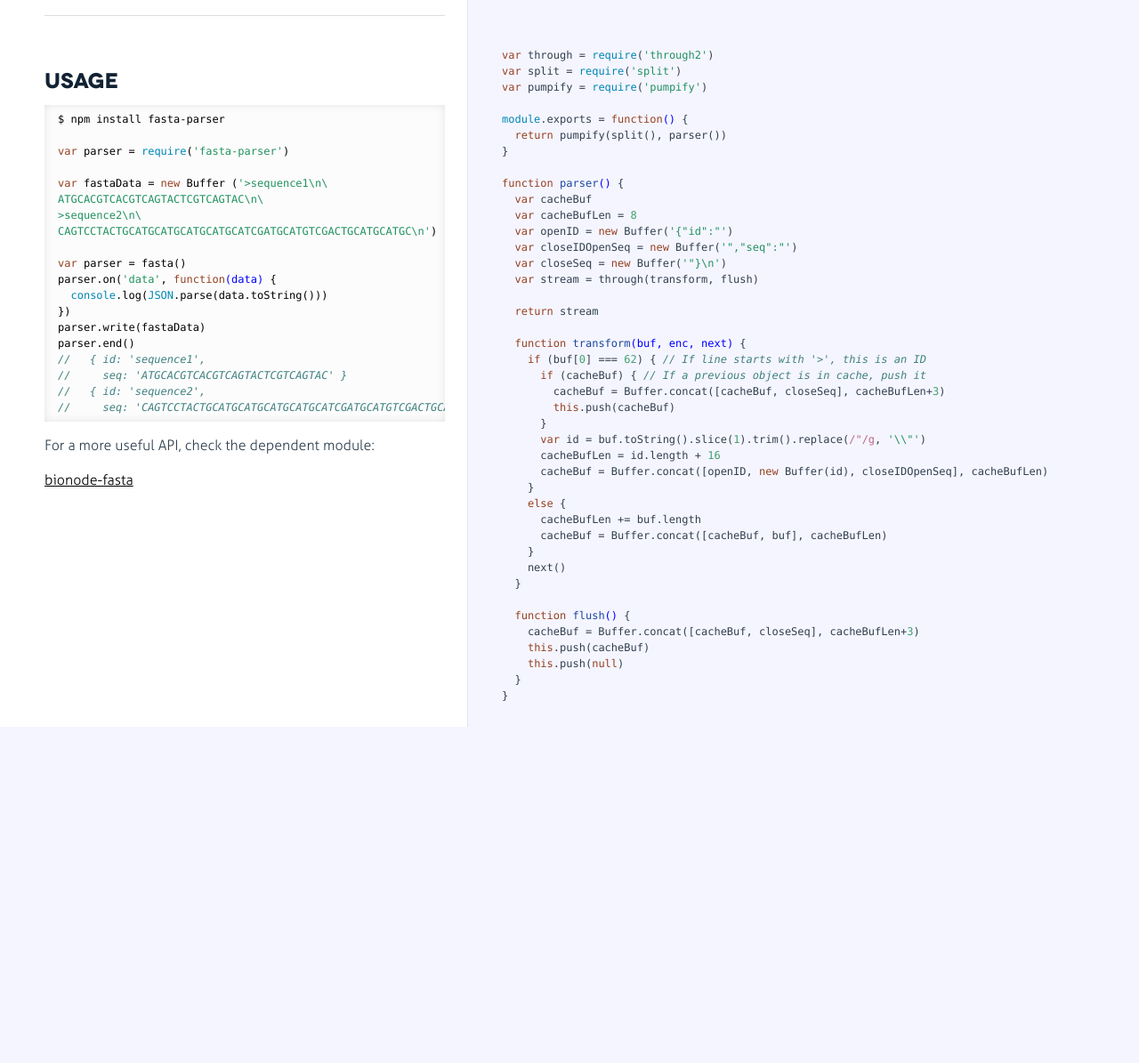
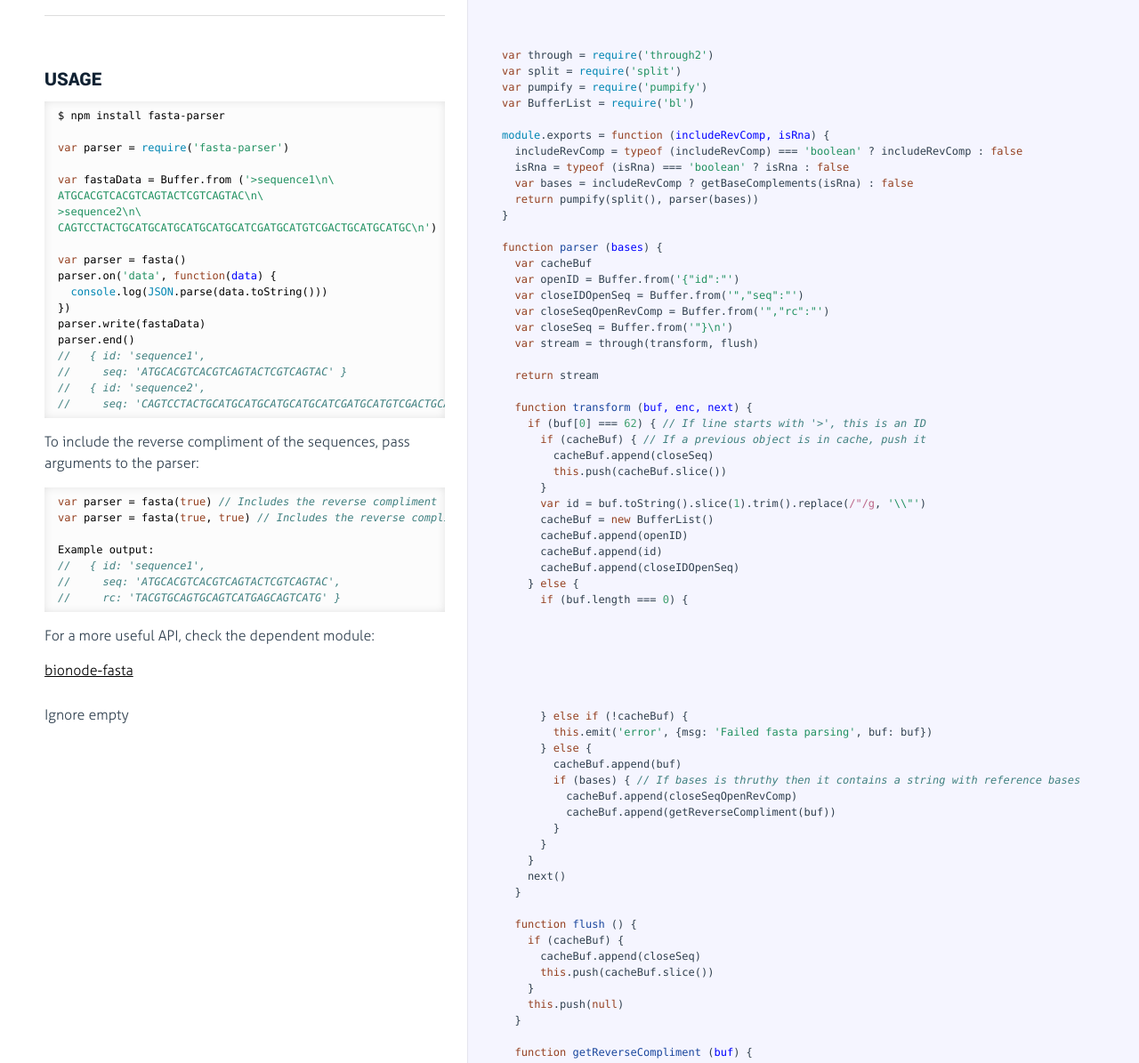
Before and after one commit to bionode/fasta-parser, a website: page docs/fasta-parser.html in a window 1280 px wide. Shown: the part 202-1397 px from the top of the page at 89% size. Before the commit the page ends 1019 px from the top, so only its background shows below. Drawn offline with Linux system fonts and the light colour scheme.

Commit message:
Update docs

```diff
--- a/docs/docco.css
+++ b/docs/docco.css
@@ -21,11 +21,11 @@
 }
 
 @font-face {
-    font-family: 'novecento-bold';
-    src: url('public/fonts/novecento-bold.eot');
-    src: url('public/fonts/novecento-bold.eot?#iefix') format('embedded-opentype'),
-         url('public/fonts/novecento-bold.woff') format('woff'),
-         url('public/fonts/novecento-bold.ttf') format('truetype');
+    font-family: 'roboto-black';
+    src: url('public/fonts/roboto-black.eot');
+    src: url('public/fonts/roboto-black.eot?#iefix') format('embedded-opentype'),
+         url('public/fonts/roboto-black.woff') format('woff'),
+         url('public/fonts/roboto-black.ttf') format('truetype');
     font-weight: normal;
     font-style: normal;
 }
@@ -67,13 +67,16 @@ h1, h2, h3, h4, h5, h6 {
   color: #112233;
   line-height: 1em;
   font-weight: normal;
-  font-family: "novecento-bold";
+  font-family: "roboto-black";
   text-transform: uppercase;
   margin: 30px 0 15px 0;
 }
 
 h1 {
   margin-top: 40px;
+}
+h2 {
+  font-size: 1.26em;
 }
 
 hr {
@@ -180,9 +183,18 @@ ul.sections > li > div {
   display: block;
 }
 
+#jump_page_wrapper{
+  position: fixed;
+  right: 0;
+  top: 0;
+  bottom: 0;
+}
+
 #jump_page {
   padding: 5px 0 3px;
   margin: 0 0 25px 25px;
+  max-height: 100%;
+  overflow: auto;
 }
 
 #jump_page .source {
--- a/docs/fasta-parser.html
+++ b/docs/fasta-parser.html
@@ -26,7 +26,7 @@
 <p>Buffer Stream parser from FASTA to JSON.</p>
 <p>doi: <a href="?">?</a>
 author: <a href="http://bmpvieira.com">Bruno Vieira</a>
-email: <a href="&#x6d;&#x61;&#105;&#108;&#116;&#x6f;&#58;&#x6d;&#97;&#105;&#x6c;&#64;&#98;&#x6d;&#112;&#118;&#105;&#x65;&#x69;&#x72;&#x61;&#46;&#x63;&#x6f;&#109;">&#x6d;&#97;&#105;&#x6c;&#64;&#98;&#x6d;&#112;&#118;&#105;&#x65;&#x69;&#x72;&#x61;&#46;&#x63;&#x6f;&#109;</a>
+email: <a href="mailto:&#x6d;&#97;&#x69;&#108;&#64;&#98;&#109;&#x70;&#118;&#x69;&#101;&#x69;&#114;&#97;&#x2e;&#x63;&#x6f;&#x6d;">&#x6d;&#97;&#x69;&#108;&#64;&#98;&#109;&#x70;&#118;&#x69;&#101;&#x69;&#114;&#97;&#x2e;&#x63;&#x6f;&#x6d;</a>
 license: <a href="https://raw.githubusercontent.com/bionode/fasta-parser/master/LICENSE">MIT</a></p>
 </blockquote>
 <hr>
@@ -47,13 +47,13 @@ license: <a href="https://raw.githubusercontent.com/bionode/fasta-parser/master/
 
 <span class="hljs-keyword">var</span> parser = <span class="hljs-built_in">require</span>(<span class="hljs-string">'fasta-parser'</span>)
 
-<span class="hljs-keyword">var</span> fastaData = <span class="hljs-keyword">new</span> Buffer (<span class="hljs-string">'&gt;sequence1\n\
+<span class="hljs-keyword">var</span> fastaData = Buffer.from (<span class="hljs-string">'&gt;sequence1\n\
 ATGCACGTCACGTCAGTACTCGTCAGTAC\n\
 &gt;sequence2\n\
 CAGTCCTACTGCATGCATGCATGCATGCATCGATGCATGTCGACTGCATGCATGC\n'</span>)
 
 <span class="hljs-keyword">var</span> parser = fasta()
-parser.on(<span class="hljs-string">'data'</span>, <span class="hljs-function"><span class="hljs-keyword">function</span><span class="hljs-params">(data)</span> </span>{
+parser.on(<span class="hljs-string">'data'</span>, <span class="hljs-function"><span class="hljs-keyword">function</span>(<span class="hljs-params">data</span>) </span>{
   <span class="hljs-built_in">console</span>.log(<span class="hljs-built_in">JSON</span>.parse(data.toString()))
 })
 parser.write(fastaData)
@@ -61,8 +61,14 @@ parser.end()
 <span class="hljs-comment">//   { id: 'sequence1',</span>
 <span class="hljs-comment">//     seq: 'ATGCACGTCACGTCAGTACTCGTCAGTAC' }</span>
 <span class="hljs-comment">//   { id: 'sequence2',</span>
-<span class="hljs-comment">//     seq: 'CAGTCCTACTGCATGCATGCATGCATGCATCGATGCATGTCGACTGCATGCATGC' }</span>
-</code></pre><p>For a more useful API, check the dependent module:</p>
+<span class="hljs-comment">//     seq: 'CAGTCCTACTGCATGCATGCATGCATGCATCGATGCATGTCGACTGCATGCATGC' }</span></code></pre><p>To include the reverse compliment of the sequences, pass arguments to the parser:</p>
+<pre><code><span class="hljs-keyword">var</span> parser = fasta(<span class="hljs-literal">true</span>) <span class="hljs-comment">// Includes the reverse compliment for DNA sequences</span>
+<span class="hljs-keyword">var</span> parser = fasta(<span class="hljs-literal">true</span>, <span class="hljs-literal">true</span>) <span class="hljs-comment">// Includes the reverse compliment for RNA sequences</span>
+
+Example output:
+<span class="hljs-comment">//   { id: 'sequence1',</span>
+<span class="hljs-comment">//     seq: 'ATGCACGTCACGTCAGTACTCGTCAGTAC',</span>
+<span class="hljs-comment">//     rc: 'TACGTGCAGTGCAGTCATGAGCAGTCATG' }</span></code></pre><p>For a more useful API, check the dependent module:</p>
 <p><a href="http://github.com/bionode/bionode-fasta">bionode-fasta</a></p>
 
             </div>
@@ -71,43 +77,118 @@ parser.end()
 <span class="hljs-keyword">var</span> through = <span class="hljs-built_in">require</span>(<span class="hljs-string">'through2'</span>)
 <span class="hljs-keyword">var</span> split = <span class="hljs-built_in">require</span>(<span class="hljs-string">'split'</span>)
 <span class="hljs-keyword">var</span> pumpify = <span class="hljs-built_in">require</span>(<span class="hljs-string">'pumpify'</span>)
+<span class="hljs-keyword">var</span> BufferList = <span class="hljs-built_in">require</span>(<span class="hljs-string">'bl'</span>)
 
-<span class="hljs-built_in">module</span>.exports = <span class="hljs-function"><span class="hljs-keyword">function</span><span class="hljs-params">()</span> </span>{
-  <span class="hljs-keyword">return</span> pumpify(split(), parser())
+<span class="hljs-built_in">module</span>.exports = <span class="hljs-function"><span class="hljs-keyword">function</span> (<span class="hljs-params">includeRevComp, isRna</span>) </span>{
+  includeRevComp = <span class="hljs-keyword">typeof</span> (includeRevComp) === <span class="hljs-string">'boolean'</span> ? includeRevComp : <span class="hljs-literal">false</span>
+  isRna = <span class="hljs-keyword">typeof</span> (isRna) === <span class="hljs-string">'boolean'</span> ? isRna : <span class="hljs-literal">false</span>
+  <span class="hljs-keyword">var</span> bases = includeRevComp ? getBaseComplements(isRna) : <span class="hljs-literal">false</span>
+  <span class="hljs-keyword">return</span> pumpify(split(), parser(bases))
 }
 
-<span class="hljs-function"><span class="hljs-keyword">function</span> <span class="hljs-title">parser</span><span class="hljs-params">()</span> </span>{
+<span class="hljs-function"><span class="hljs-keyword">function</span> <span class="hljs-title">parser</span> (<span class="hljs-params">bases</span>) </span>{
   <span class="hljs-keyword">var</span> cacheBuf
-  <span class="hljs-keyword">var</span> cacheBufLen = <span class="hljs-number">8</span>
-  <span class="hljs-keyword">var</span> openID = <span class="hljs-keyword">new</span> Buffer(<span class="hljs-string">'{"id":"'</span>)
-  <span class="hljs-keyword">var</span> closeIDOpenSeq = <span class="hljs-keyword">new</span> Buffer(<span class="hljs-string">'","seq":"'</span>)
-  <span class="hljs-keyword">var</span> closeSeq = <span class="hljs-keyword">new</span> Buffer(<span class="hljs-string">'"}\n'</span>)
+  <span class="hljs-keyword">var</span> openID = Buffer.from(<span class="hljs-string">'{"id":"'</span>)
+  <span class="hljs-keyword">var</span> closeIDOpenSeq = Buffer.from(<span class="hljs-string">'","seq":"'</span>)
+  <span class="hljs-keyword">var</span> closeSeqOpenRevComp = Buffer.from(<span class="hljs-string">'","rc":"'</span>)
+  <span class="hljs-keyword">var</span> closeSeq = Buffer.from(<span class="hljs-string">'"}\n'</span>)
   <span class="hljs-keyword">var</span> stream = through(transform, flush)
 
   <span class="hljs-keyword">return</span> stream
 
-  <span class="hljs-function"><span class="hljs-keyword">function</span> <span class="hljs-title">transform</span><span class="hljs-params">(buf, enc, next)</span> </span>{
+  <span class="hljs-function"><span class="hljs-keyword">function</span> <span class="hljs-title">transform</span> (<span class="hljs-params">buf, enc, next</span>) </span>{
     <span class="hljs-keyword">if</span> (buf[<span class="hljs-number">0</span>] === <span class="hljs-number">62</span>) { <span class="hljs-comment">// If line starts with '&gt;', this is an ID</span>
       <span class="hljs-keyword">if</span> (cacheBuf) { <span class="hljs-comment">// If a previous object is in cache, push it</span>
-        cacheBuf = Buffer.concat([cacheBuf, closeSeq], cacheBufLen+<span class="hljs-number">3</span>)
-        <span class="hljs-keyword">this</span>.push(cacheBuf)
+        cacheBuf.append(closeSeq)
+        <span class="hljs-keyword">this</span>.push(cacheBuf.slice())
       }
       <span class="hljs-keyword">var</span> id = buf.toString().slice(<span class="hljs-number">1</span>).trim().replace(<span class="hljs-regexp">/"/g</span>, <span class="hljs-string">'\\"'</span>)
-      cacheBufLen = id.length + <span class="hljs-number">16</span>
-      cacheBuf = Buffer.concat([openID, <span class="hljs-keyword">new</span> Buffer(id), closeIDOpenSeq], cacheBufLen)
-    }
-    <span class="hljs-keyword">else</span> {
-      cacheBufLen += buf.length
-      cacheBuf = Buffer.concat([cacheBuf, buf], cacheBufLen)
+      cacheBuf = <span class="hljs-keyword">new</span> BufferList()
+      cacheBuf.append(openID)
+      cacheBuf.append(id)
+      cacheBuf.append(closeIDOpenSeq)
+    } <span class="hljs-keyword">else</span> {
+      <span class="hljs-keyword">if</span> (buf.length === <span class="hljs-number">0</span>) {</pre></div></div>
+
+        </li>
+
+
+        <li id="section-3">
+            <div class="annotation">
+
+              <div class="pilwrap ">
+                <a class="pilcrow" href="#section-3">&#182;</a>
+              </div>
+              <p>Ignore empty</p>
+
+            </div>
+
+            <div class="content"><div class='highlight'><pre>      } <span class="hljs-keyword">else</span> <span class="hljs-keyword">if</span> (!cacheBuf) {
+        <span class="hljs-keyword">this</span>.emit(<span class="hljs-string">'error'</span>, {<span class="hljs-attr">msg</span>: <span class="hljs-string">'Failed fasta parsing'</span>, <span class="hljs-attr">buf</span>: buf})
+      } <span class="hljs-keyword">else</span> {
+        cacheBuf.append(buf)
+        <span class="hljs-keyword">if</span> (bases) { <span class="hljs-comment">// If bases is thruthy then it contains a string with reference bases</span>
+          cacheBuf.append(closeSeqOpenRevComp)
+          cacheBuf.append(getReverseCompliment(buf))
+        }
+      }
     }
     next()
   }
 
-  <span class="hljs-function"><span class="hljs-keyword">function</span> <span class="hljs-title">flush</span><span class="hljs-params">()</span> </span>{
-    cacheBuf = Buffer.concat([cacheBuf, closeSeq], cacheBufLen+<span class="hljs-number">3</span>)
-    <span class="hljs-keyword">this</span>.push(cacheBuf)
+  <span class="hljs-function"><span class="hljs-keyword">function</span> <span class="hljs-title">flush</span> (<span class="hljs-params"></span>) </span>{
+    <span class="hljs-keyword">if</span> (cacheBuf) {
+      cacheBuf.append(closeSeq)
+      <span class="hljs-keyword">this</span>.push(cacheBuf.slice())
+    }
     <span class="hljs-keyword">this</span>.push(<span class="hljs-literal">null</span>)
   }
+
+  <span class="hljs-function"><span class="hljs-keyword">function</span> <span class="hljs-title">getReverseCompliment</span> (<span class="hljs-params">buf</span>) </span>{
+    <span class="hljs-keyword">var</span> seq = buf.toString()
+    <span class="hljs-keyword">var</span> complement = Buffer.alloc(seq.length)
+    <span class="hljs-keyword">for</span> (<span class="hljs-keyword">var</span> i = <span class="hljs-number">0</span>; i &lt; seq.length; i++) {
+      <span class="hljs-keyword">var</span> baseIndex = bases.indexOf(seq[i])
+      <span class="hljs-keyword">if</span> (baseIndex &gt; <span class="hljs-number">-1</span>) {</pre></div></div>
+
+        </li>
+
+
+        <li id="section-4">
+            <div class="annotation">
+
+              <div class="pilwrap ">
+                <a class="pilcrow" href="#section-4">&#182;</a>
+              </div>
+              <p>If the base was found in the base reference, pick the base 4 positions to the right, which is the complementary base</p>
+
+            </div>
+
+            <div class="content"><div class='highlight'><pre>        complement.write(bases[bases.indexOf(seq[i]) + <span class="hljs-number">4</span>], i)
+      } <span class="hljs-keyword">else</span> {</pre></div></div>
+
+        </li>
+
+
+        <li id="section-5">
+            <div class="annotation">
+
+              <div class="pilwrap ">
+                <a class="pilcrow" href="#section-5">&#182;</a>
+              </div>
+              <p>If no match was found (e.g. if specifying that a DNA sequence is RNA), set the complimentary base to 0</p>
+
+            </div>
+
+            <div class="content"><div class='highlight'><pre>        complement.write(<span class="hljs-string">'0'</span>, i)
+      }
+    }
+    <span class="hljs-keyword">return</span> complement
+  }
+}
+
+<span class="hljs-function"><span class="hljs-keyword">function</span> <span class="hljs-title">getBaseComplements</span> (<span class="hljs-params">isRna</span>) </span>{
+  <span class="hljs-keyword">return</span> isRna ? <span class="hljs-string">'AGCUUCGA'</span> : <span class="hljs-string">'ATGCTACG'</span>
 }</pre></div></div>
 
         </li>
```
Also changed, not shown: docs/public/fonts/roboto-black.ttf (added), docs/public/fonts/roboto-black.woff (added), 1 other file.
